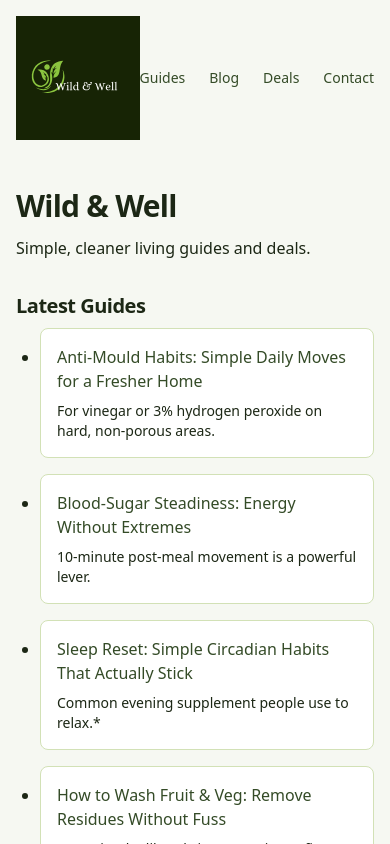
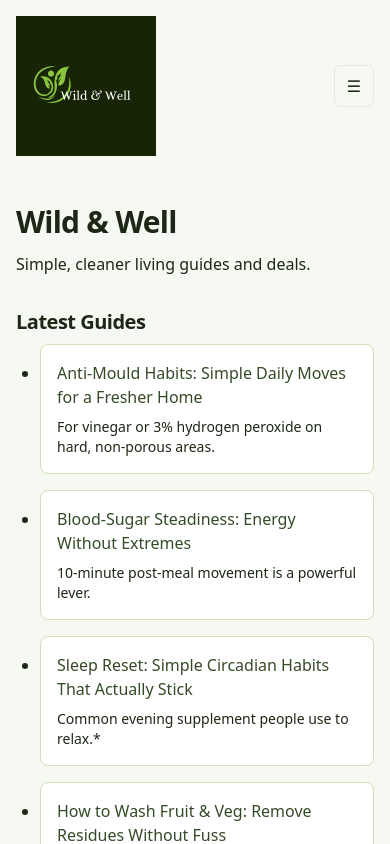
Before and after one commit to dariosandison/Eco---Holistic, a Next.js app: page / in a window 390 px wide. Shown: the top 844 px of the page. Built offline with nearby package versions, Linux system fonts and the light colour scheme.

Commit message:
Update Header.js

```diff
--- a/components/Header.js
+++ b/components/Header.js
@@ -1,19 +1,57 @@
+// components/Header.js
+'use client';
+import { useState } from 'react';
 import Link from 'next/link';
 import Image from 'next/image';
 
+const NAV = [
+  { href: '/guides', label: 'Guides' },
+  { href: '/blog', label: 'Blog' },
+  { href: '/deals', label: 'Deals' },
+  { href: '/contact', label: 'Contact' },
+];
+
 export default function Header() {
+  const [open, setOpen] = useState(false);
+
   return (
-    <header className="mx-auto flex max-w-6xl items-center justify-between px-4 py-4">
-      <Link href="/" className="flex items-center gap-2">
-        <Image src="/logo.svg" alt="Wild & Well" width={140} height={28} priority />
-      </Link>
+    <header className="mx-auto max-w-6xl px-4">
+      <div className="flex items-center justify-between py-4">
+        <Link href="/" className="flex items-center gap-2" aria-label="Home">
+          <Image src="/logo.svg" alt="Wild & Well" width={140} height={28} priority />
+        </Link>
 
-      <nav className="flex gap-6 text-sm">
-        <Link href="/guides">Guides</Link>
-        <Link href="/blog">Blog</Link>
-        <Link href="/deals">Deals</Link>
-        <Link href="/contact">Contact</Link>
-      </nav>
+        <nav className="hidden gap-6 text-sm md:flex">
+          {NAV.map((i) => (
+            <Link key={i.href} href={i.href} className="hover:opacity-80">
+              {i.label}
+            </Link>
+          ))}
+        </nav>
+
+        <button
+          aria-label="Toggle menu"
+          onClick={() => setOpen((s) => !s)}
+          className="md:hidden inline-flex items-center justify-center rounded-md border px-3 py-2"
+        >
+          ☰
+        </button>
+      </div>
+
+      {open && (
+        <nav className="md:hidden grid gap-2 pb-4 text-sm">
+          {NAV.map((i) => (
+            <Link
+              key={i.href}
+              href={i.href}
+              className="rounded-md px-3 py-2 hover:bg-olive-100"
+              onClick={() => setOpen(false)}
+            >
+              {i.label}
+            </Link>
+          ))}
+        </nav>
+      )}
     </header>
   );
 }
```
